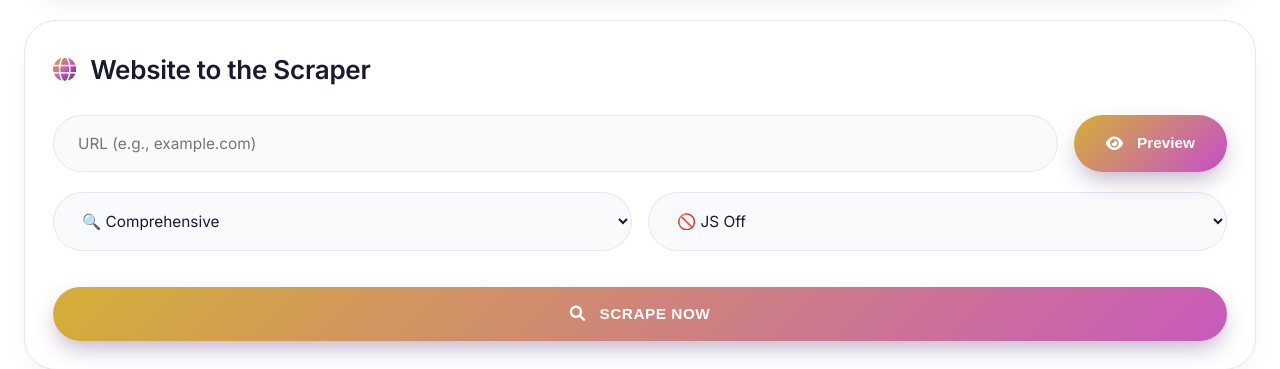
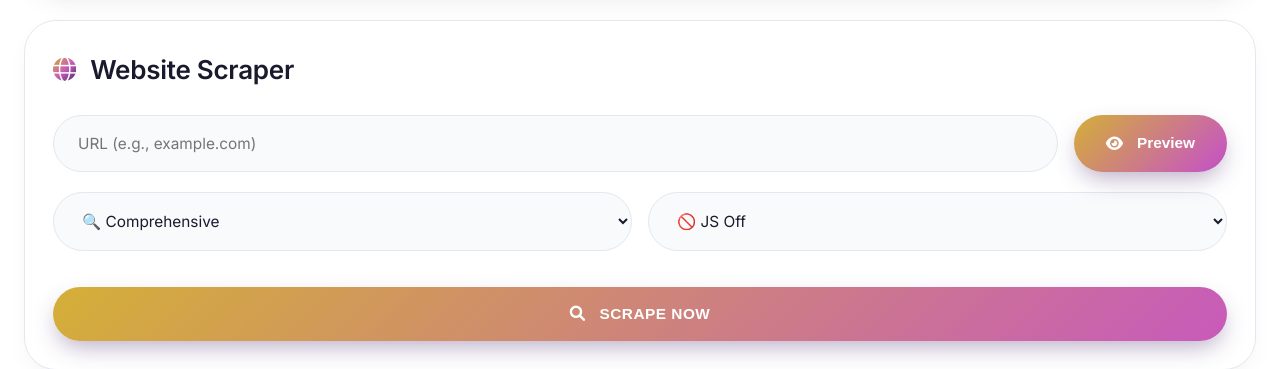
Before and after one commit to syedammarhaider/Ai-scraper, a FastAPI app: page / in a window 1280 px wide. Shown: the part 101-470 px from the top of the page. Run offline with FastAPI, Linux system fonts and the light colour scheme.

Commit message:
update app.py  data

```diff
--- a/templates/index.html
+++ b/templates/index.html
@@ -38,7 +38,7 @@ http://3.95.32.144/
 
 <!-- SCRAPER SECTION -->
 <div class="card">
-    <h2><i class="fas fa-globe"></i> Website to the Scraper</h2>
+    <h2><i class="fas fa-globe"></i> Website Scraper</h2>
     <div class="input-group">
         <input type="url" id="urlInput" placeholder="URL (e.g., example.com)" value="">
         <button class="primary-btn" onclick="previewUrl()"><i class="fas fa-eye"></i> Preview</button>
```
